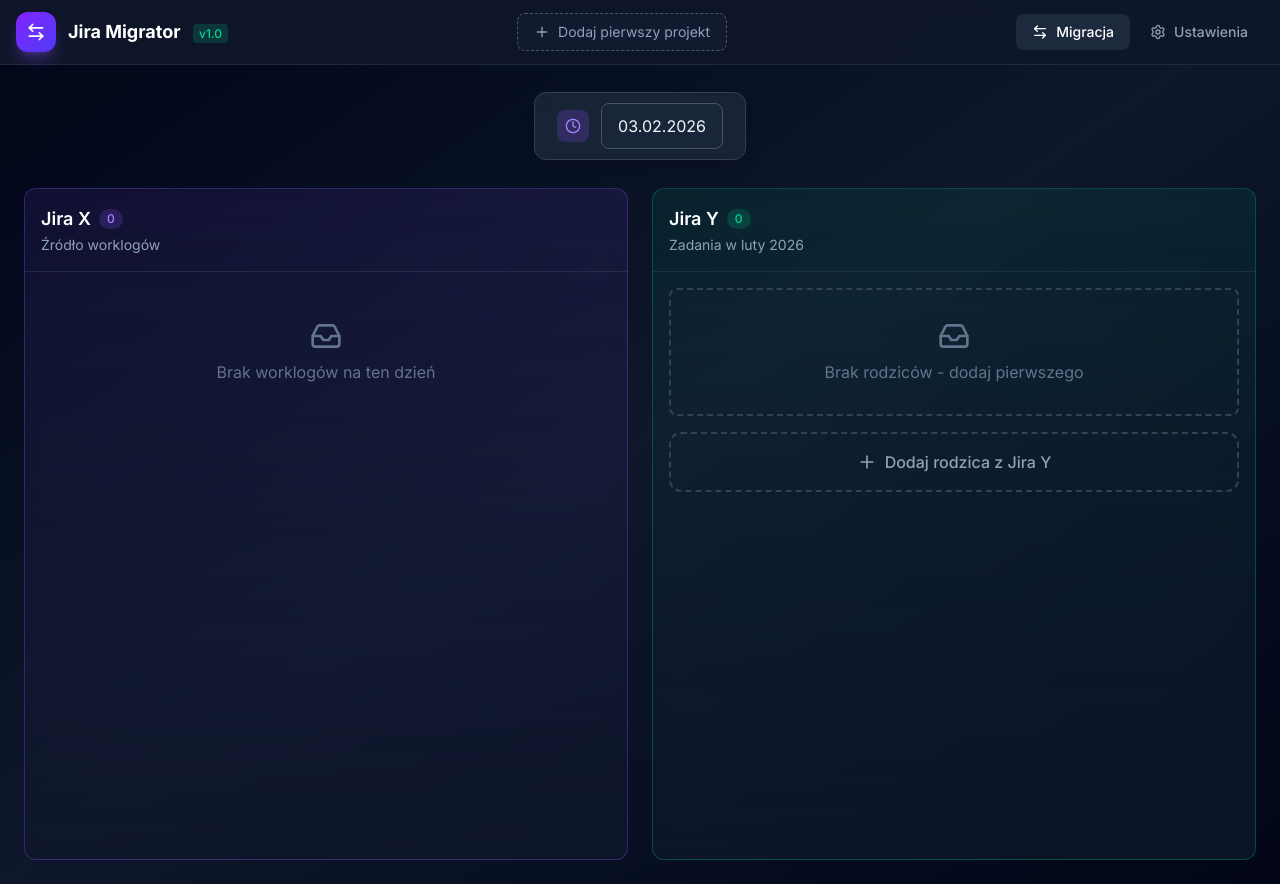
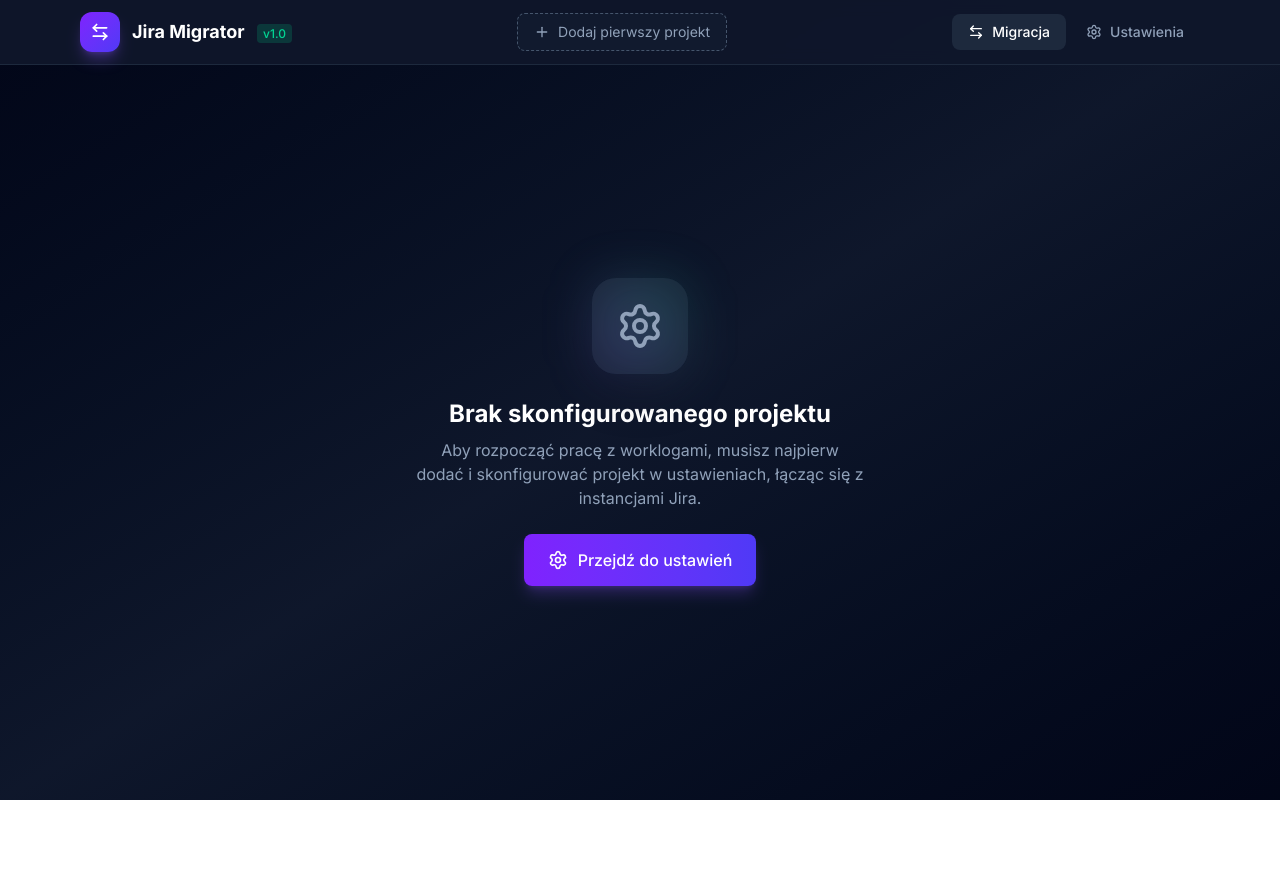
Before and after one commit to eStasicki/JiraMigrator, a SvelteKit app: page / in a window 1280 px wide. After the commit the page ends 800 px from the top, so only its background shows below. Built offline with nearby package versions, Linux system fonts and the light colour scheme.

Commit message:
update buttons and main page

```diff
--- a/src/lib/components/Button.svelte
+++ b/src/lib/components/Button.svelte
@@ -24,22 +24,23 @@
 	}: Props = $props();
 
 	const baseClasses =
-		'inline-flex items-center justify-center font-medium rounded-lg transition-all duration-200 focus:outline-none focus:ring-2 focus:ring-offset-2 focus:ring-offset-slate-900 disabled:opacity-50 disabled:cursor-not-allowed';
+		'inline-flex items-center justify-center font-medium rounded-lg transition-all duration-200 focus:outline-none disabled:cursor-not-allowed';
 
 	const variantClasses = {
 		primary:
-			'bg-gradient-to-r from-violet-600 to-indigo-600 text-white hover:from-violet-500 hover:to-indigo-500 focus:ring-violet-500 shadow-lg shadow-violet-500/25',
+			'bg-linear-to-r from-violet-600 to-indigo-600 text-white hover:from-violet-500 hover:to-indigo-500 shadow-lg shadow-violet-500/25 disabled:bg-slate-700 disabled:from-slate-700 disabled:to-slate-700 disabled:text-slate-500 disabled:shadow-none',
 		secondary:
-			'bg-slate-700 text-slate-200 hover:bg-slate-600 focus:ring-slate-500 border border-slate-600',
-		ghost: 'bg-transparent text-slate-300 hover:bg-slate-800 hover:text-white focus:ring-slate-500',
+			'bg-slate-700 text-slate-200 hover:bg-slate-600 border border-slate-600 disabled:bg-slate-800 disabled:text-slate-600 disabled:border-slate-700',
+		ghost:
+			'bg-transparent text-slate-300 hover:bg-slate-800 hover:text-white disabled:text-slate-600 disabled:hover:bg-transparent',
 		danger:
-			'bg-gradient-to-r from-red-600 to-rose-600 text-white hover:from-red-500 hover:to-rose-500 focus:ring-red-500 shadow-lg shadow-red-500/25'
+			'bg-linear-to-r from-red-600 to-rose-600 text-white hover:from-red-500 hover:to-rose-500 shadow-lg shadow-red-500/25 disabled:bg-slate-700 disabled:from-slate-700 disabled:to-slate-700 disabled:text-slate-500 disabled:shadow-none'
 	};
 
 	const sizeClasses = {
-		sm: 'px-3 py-1.5 text-sm gap-1.5',
-		md: 'px-4 py-2 text-sm gap-2',
-		lg: 'px-6 py-3 text-base gap-2.5'
+		sm: 'px-3 py-2 text-sm gap-1.5',
+		md: 'px-4 py-2.5 text-sm gap-2',
+		lg: 'px-6 py-3.5 text-base gap-2.5'
 	};
 </script>
 
--- a/src/lib/components/Input.svelte
+++ b/src/lib/components/Input.svelte
@@ -40,6 +40,6 @@
 		{placeholder}
 		{required}
 		oninput={handleInput}
-		class="w-full rounded-lg border border-slate-600 bg-slate-800/50 px-4 py-2.5 text-slate-100 placeholder-slate-500 transition-all duration-200 focus:border-violet-500 focus:bg-slate-800 focus:ring-2 focus:ring-violet-500/20 focus:outline-none"
+		class="w-full rounded-lg border border-slate-600 bg-slate-800/50 px-4 py-2.5 text-slate-100 placeholder-slate-500 transition-all duration-200 focus:outline-none"
 	/>
 </div>
--- a/src/lib/components/Navbar.svelte
+++ b/src/lib/components/Navbar.svelte
@@ -39,7 +39,7 @@
 <nav
 	class="fixed top-0 right-0 left-0 z-40 border-b border-slate-800 bg-slate-900/95 backdrop-blur-sm"
 >
-	<div class="mx-auto max-w-7xl px-4">
+	<div class="mx-auto max-w-6xl px-4">
 		<div class="flex h-16 items-center justify-between">
 			<!-- Logo -->
 			<a href="/" class="flex items-center gap-3">
--- a/src/lib/stores/settings.svelte.ts
+++ b/src/lib/stores/settings.svelte.ts
@@ -5,7 +5,7 @@
 	baseUrl: string;
 	email: string;
 	apiToken: string;
-	tempoToken?: string; // Opcjonalny token dla natywnego API Tempo Cloud
+	tempoToken: string; // Token dla natywnego API Tempo Cloud (opcjonalny, ale zainicjowany jako pusty string)
 }
 
 export interface Project {
--- a/src/routes/+page.svelte
+++ b/src/routes/+page.svelte
@@ -14,6 +14,7 @@
 	import Button from '$lib/components/Button.svelte';
 	import AddParentModal from '$lib/components/AddParentModal.svelte';
 	import MigrationConfirmModal from '$lib/components/MigrationConfirmModal.svelte';
+	import { goto } from '$app/navigation';
 	import {
 		RefreshCw,
 		Send,
@@ -24,7 +25,8 @@
 		CheckCircle2,
 		AlertCircle,
 		CheckSquare,
-		Square
+		Square,
+		Settings
 	} from 'lucide-svelte';
 
 	let migrationMessage = $state<{ type: 'success' | 'error'; text: string } | null>(null);
@@ -195,9 +197,9 @@
 					: 'border-red-500/30 bg-red-500/20 text-red-400'}"
 			>
 				{#if migrationMessage.type === 'success'}
-					<CheckCircle2 class="size-5 flex-shrink-0" />
+					<CheckCircle2 class="size-5 shrink-0" />
 				{:else}
-					<AlertCircle class="size-5 flex-shrink-0" />
+					<AlertCircle class="size-5 shrink-0" />
 				{/if}
 				<span class="font-medium">{migrationMessage.text}</span>
 			</div>
@@ -206,6 +208,31 @@
 
 	<!-- Main Content -->
 	<main class="mx-auto flex w-full max-w-[1600px] flex-1 flex-col gap-6 p-4 lg:p-6">
+		{#if !activeProject}
+			<div class="flex flex-1 flex-col items-center justify-center gap-6 text-center">
+				<div
+					class="relative flex size-24 items-center justify-center rounded-3xl bg-slate-800/80 shadow-2xl backdrop-blur-xl"
+				>
+					<div
+						class="absolute inset-0 rounded-3xl bg-linear-to-tr from-violet-500/20 to-emerald-500/20 blur-xl"
+					></div>
+					<Settings class="relative size-12 text-slate-400" />
+				</div>
+
+				<div class="max-w-md space-y-2">
+					<h2 class="text-2xl font-bold text-white">Brak skonfigurowanego projektu</h2>
+					<p class="text-slate-400">
+						Aby rozpocząć pracę z worklogami, musisz najpierw dodać i skonfigurować projekt w
+						ustawieniach, łącząc się z instancjami Jira.
+					</p>
+				</div>
+
+				<Button onclick={() => goto('/settings')} variant="primary" size="lg">
+					<Settings class="size-5" />
+					Przejdź do ustawień
+				</Button>
+			</div>
+		{:else}
 			<!-- Central Date Picker -->
 			<div class="relative z-30 flex flex-col items-center justify-center gap-2 py-1">
 				<div
@@ -240,7 +267,7 @@
 			>
 				<!-- Column 1: Jira X (Source) -->
 				<div
-				class="flex h-full flex-col overflow-visible rounded-xl border border-violet-500/30 bg-gradient-to-b from-violet-500/10 to-slate-900/80 backdrop-blur-sm"
+					class="flex h-full flex-col overflow-visible rounded-xl border border-violet-500/30 bg-linear-to-b from-violet-500/10 to-slate-900/80 backdrop-blur-sm"
 				>
 					<!-- Header -->
 					<div class="relative z-20 overflow-visible border-b border-slate-700/50 p-4">
@@ -342,7 +369,7 @@
 
 				<!-- Column 2: Jira Y (Target with Parents) -->
 				<div
-				class="flex h-full flex-col overflow-visible rounded-xl border border-emerald-500/30 bg-gradient-to-b from-emerald-500/10 to-slate-900/80 backdrop-blur-sm"
+					class="flex h-full flex-col overflow-visible rounded-xl border border-emerald-500/30 bg-linear-to-b from-emerald-500/10 to-slate-900/80 backdrop-blur-sm"
 				>
 					<!-- Header -->
 					<div class="relative z-20 overflow-visible border-b border-slate-700/50 p-4">
@@ -432,5 +459,6 @@
 					{/if}
 				</div>
 			</div>
+		{/if}
 	</main>
 </div>
--- a/src/routes/layout.css
+++ b/src/routes/layout.css
@@ -105,10 +105,9 @@
 	user-select: none;
 }
 
-/* Focus visible for accessibility */
-:focus-visible {
-	outline: 2px solid rgb(139 92 246); /* violet-500 */
-	outline-offset: 2px;
+/* Focus states handled per-component */
+:focus {
+	outline: none;
 }
 
 /* Selection color */
```
Also changed, not shown: src/routes/settings/+page.svelte (+30 -12 lines). Lines whose indentation alone changed are shown as unchanged.
